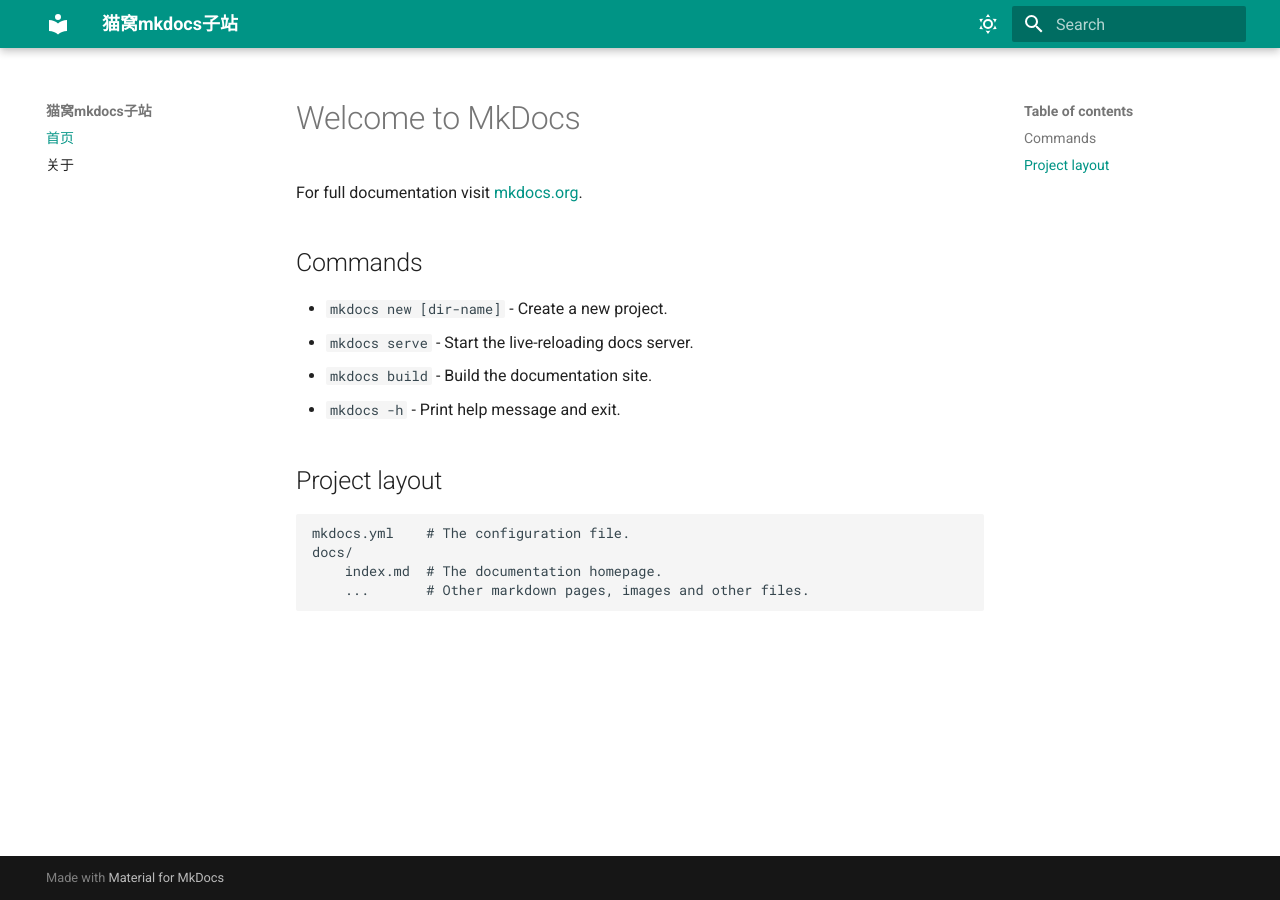
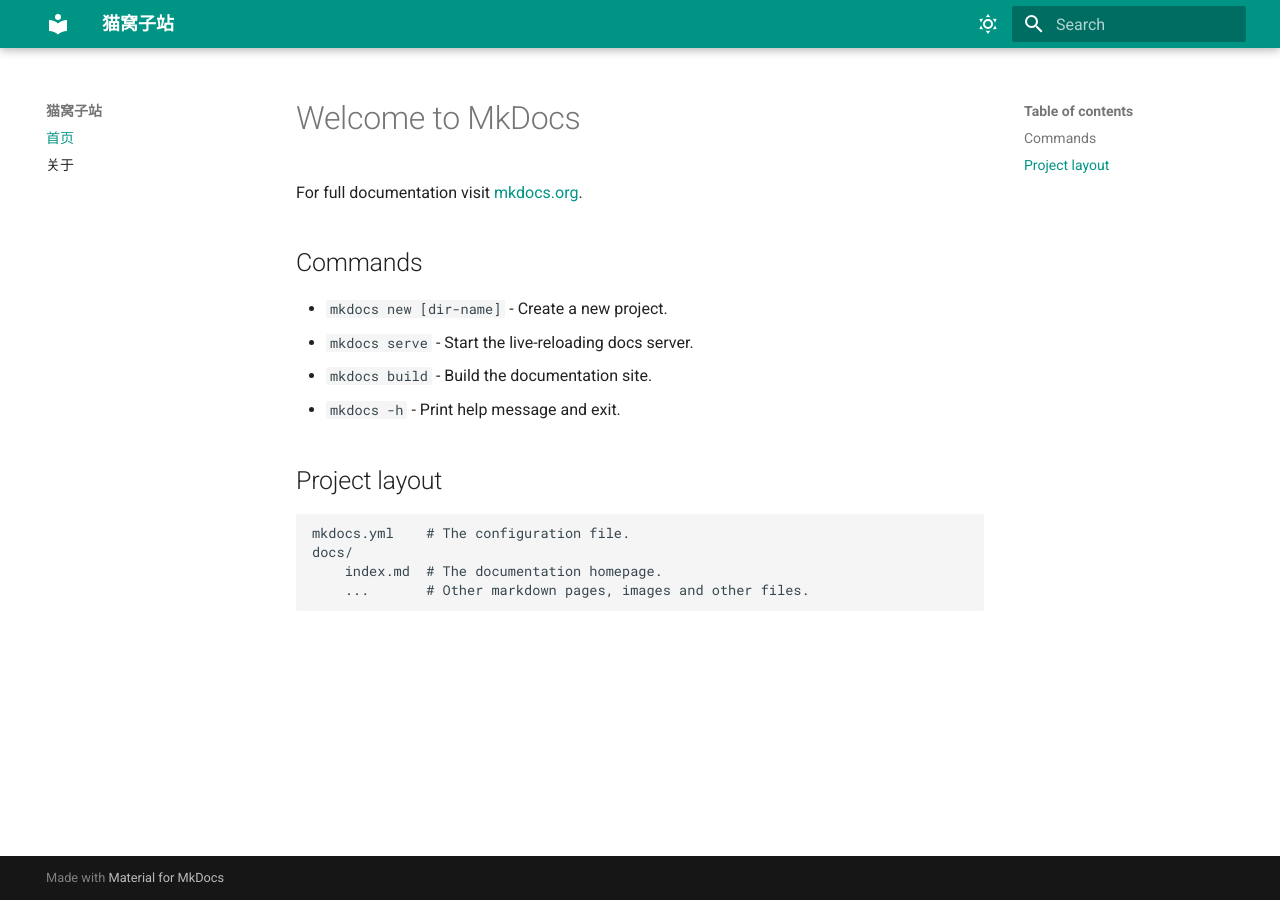
Before and after one commit to VICTORIALAZY111/CatHouseMkdocs, an MkDocs documentation site: the page built from docs/index.md, in a window 1280 px wide. Built offline with MkDocs 1.6.1 and Material for MkDocs 9.7.7, drawn with Linux system fonts in a browser that asks for light colours.

Commit message:
Update mkdocs.yml

```diff
--- a/mkdocs.yml
+++ b/mkdocs.yml
@@ -1,4 +1,4 @@
-site_name: 猫窝mkdocs子站
+site_name: 猫窝子站
 
 theme:
   name: material
```
